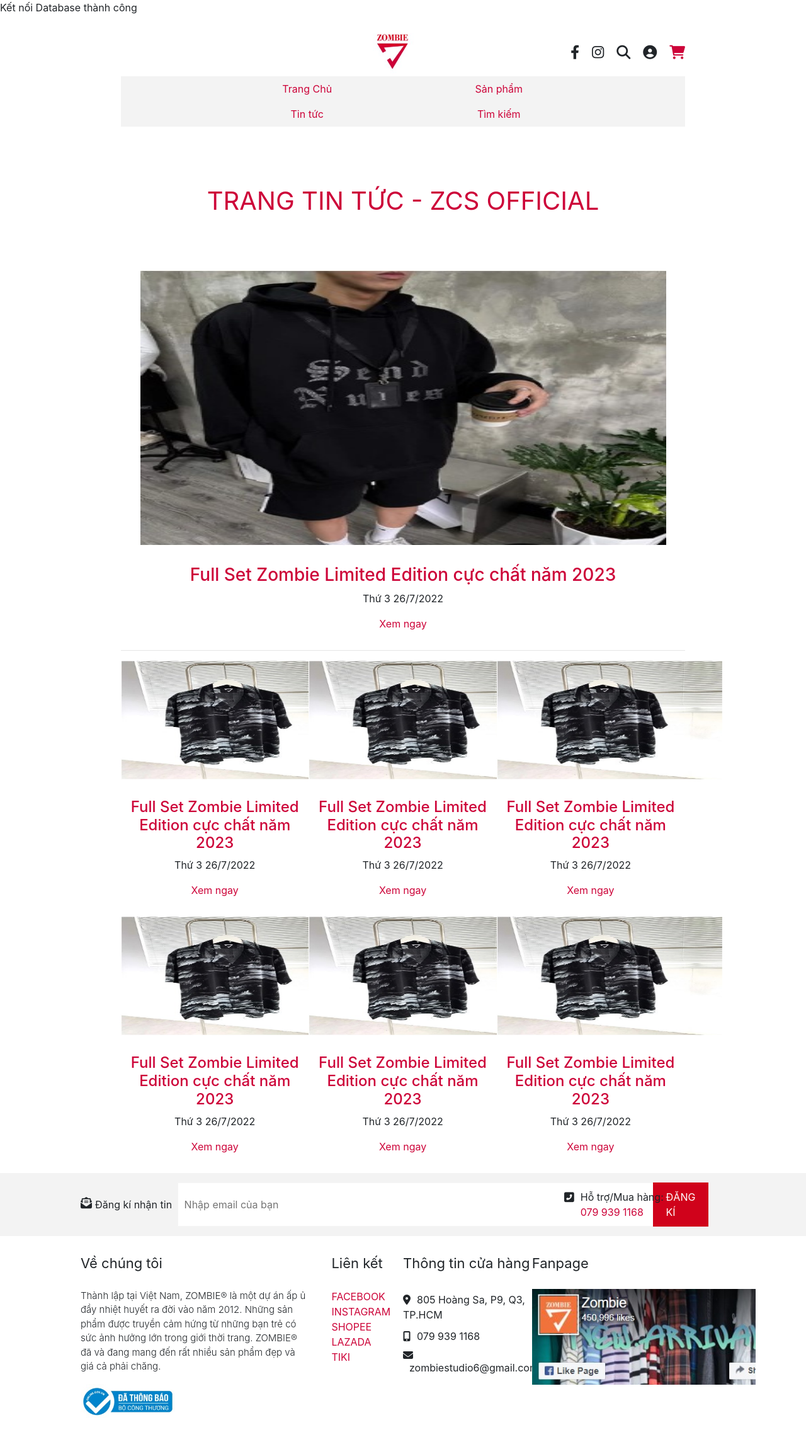
After one commit to TrungThanhLa/Web-Zombie-Full-Stack, a PHP site: page /News_Frontend.php in a window 1280 px wide. The commit adds this page. Shown: the whole page at 63% size. Run offline with PHP 8.4, Linux system fonts and the light colour scheme; data comes from the database, SQL or seed files in the repository; some libraries are stand-ins or nearby versions.

Commit message:
commit 1/2/2023

```diff
--- /dev/null
+++ b/frontend/News_Frontend.php
@@ -0,0 +1,206 @@
+<?php
+require_once '../backend/connection.php';
+
+$sql_select_all = "SELECT * FROM news ORDER BY created_at DESC";
+$result_all = mysqli_query($connection, $sql_select_all);
+$news = mysqli_fetch_all($result_all, MYSQLI_ASSOC);
+//echo '<pre>';
+//print_r($news);
+//echo '</pre>';
+?>
+<!-- Homepage.php -->
+<!DOCTYPE html>
+<html>
+<head>
+    <meta charset="utf-8">
+    <meta name="viewport" content="width=device-width, initial-scale=1">
+    <title>Trang tin tức - ZCS OFFICIAL</title>
+    <link rel="stylesheet" href="https://cdnjs.cloudflare.com/ajax/libs/font-awesome/6.2.1/css/all.min.css" integrity="sha512-MV7K8+y+gLIBoVD59lQIYicR65iaqukzvf/nwasF0nqhPay5w/9lJmVM2hMDcnK1OnMGCdVK+iQrJ7lzPJQd1w==" crossorigin="anonymous" referrerpolicy="no-referrer" />
+    <link rel="stylesheet" href="https://cdn.jsdelivr.net/npm/bootstrap@4.0.0/dist/css/bootstrap.min.css" integrity="sha384-Gn5384xqQ1aoWXA+058RXPxPg6fy4IWvTNh0E263XmFcJlSAwiGgFAW/dAiS6JXm" crossorigin="anonymous">
+    <script src="https://code.jquery.com/jquery-3.2.1.slim.min.js" integrity="sha384-KJ3o2DKtIkvYIK3UENzmM7KCkRr/rE9/Qpg6aAZGJwFDMVNA/GpGFF93hXpG5KkN" crossorigin="anonymous"></script>
+    <script src="https://cdn.jsdelivr.net/npm/popper.js@1.12.9/dist/umd/popper.min.js" integrity="sha384-ApNbgh9B+Y1QKtv3Rn7W3mgPxhU9K/ScQsAP7hUibX39j7fakFPskvXusvfa0b4Q" crossorigin="anonymous"></script>
+    <script src="https://cdn.jsdelivr.net/npm/bootstrap@4.0.0/dist/js/bootstrap.min.js" integrity="sha384-JZR6Spejh4U02d8jOt6vLEHfe/JQGiRRSQQxSfFWpi1MquVdAyjUar5+76PVCmYl" crossorigin="anonymous"></script>
+    <link rel="stylesheet" type="text/css" href="css/style7.css">
+</head>
+<body>
+<div class="container-fluid">
+    <div class="ContainerHeader">
+        <!-- HEADER -->
+        <div class="Header">
+            <div class="row">
+                <div class="Logo">
+                    <img src="img/Logo Zombie.jpg" class="LogoImg">
+                </div>
+                <div class="IconAnchor">
+                    <i class="fab fa-facebook-f iconawesome"></i>
+                    <i class="fab fa-instagram iconawesome"></i>
+                    <i class="fas fa-search iconawesome"></i>
+                    <i class="fas fa-user-circle iconawesome"></i>
+                    <a href="Cart.php"><i class="fas fa-shopping-cart iconawesome"></i></a>
+                </div>
+            </div>
+            <div class="MenuHeader">
+                <ul class="ulMenu">
+                    <li class="liMenu"><a href="Homepage.php" class="anchorList">Trang Chủ</a></li>
+                    <li class="liMenu"><a href="Products_Frontend.php" class="anchorList">Sản phẩm</a>
+                        <ul class="subMenu">
+                            <li class="liSubMenu"><a href="Products_Frontend.php" class="anchorSubMenu">Tất cả sản phẩm - All Products</a></li>
+                            <li class="liSubMenu"><a href="" class="anchorSubMenu">Áo - Shirts</a></li>
+                            <li class="liSubMenu"><a href="#" class="anchorSubMenu">Quần - Pants</a></li>
+                        </ul>
+                    </li>
+                    <li class="liMenu"><a href="News_Frontend.php" class="anchorList">Tin tức</a></li>
+                    <li class="liMenu"><a href="#" class="anchorList">Tìm kiếm</a></li>
+                </ul>
+            </div>
+        </div>
+    </div>
+    <!-- /HEADER -->
+
+    <!-- MAIN CONTENT -->
+    <div class="MainContent">
+        <a href="#" ><h2>TRANG TIN TỨC - ZCS OFFICIAL</h2></a>
+        <div class="Content">
+            <div class="Top_News">
+                <div class="img_top_news">
+                <a href="#"><img src="img/Product1.jpg" style="width: 835px;" height="437px" class="img_top"></a>
+                </div>
+                <div class="desNews">
+                <a href="#"><h3 class="h3_top_news">Full Set Zombie Limited Edition cực chất năm 2023</h3></a>
+                <p class="p_top_news">Thứ 3 26/7/2022</p>
+                <a href="#" class="anchor_top_news">Xem ngay</a>
+                </div>
+            </div>
+            <hr style="color: #EEEEEE">
+            <div class="News_List">
+                <div class="row">
+                    <div class="New_Post">
+                        <div class="img_top_news">
+                            <a href="#"><img src="img/Product2.jpg" style="width: 360px;" height="188px" class="img_top"></a>
+                        </div>
+                        <div class="desNews">
+                            <a href="#"><h4 class="h4_news">Full Set Zombie Limited Edition cực chất năm 2023</h4></a>
+                            <p class="p_news">Thứ 3 26/7/2022</p>
+                            <a href="#" class="anchor_top_news">Xem ngay</a>
+                        </div>
+                    </div>
+                    <div class="New_Post">
+                        <div class="img_top_news">
+                            <a href="#"><img src="img/Product2.jpg" style="width: 360px;" height="188px" class="img_top"></a>
+                        </div>
+                        <div class="desNews">
+                            <a href="#"><h4 class="h4_news">Full Set Zombie Limited Edition cực chất năm 2023</h4></a>
+                            <p class="p_news">Thứ 3 26/7/2022</p>
+                            <a href="#" class="anchor_top_news">Xem ngay</a>
+                        </div>
+                    </div>
+                    <div class="New_Post">
+                        <div class="img_top_news">
+                            <a href="#"><img src="img/Product2.jpg" style="width: 360px;" height="188px" class="img_top"></a>
+                        </div>
+                        <div class="desNews">
+                            <a href="#"><h4 class="h4_news">Full Set Zombie Limited Edition cực chất năm 2023</h4></a>
+                            <p class="p_news">Thứ 3 26/7/2022</p>
+                            <a href="#" class="anchor_top_news">Xem ngay</a>
+                        </div>
+                    </div>
+                </div>
+                <div class="row">
+                    <div class="New_Post">
+                        <div class="img_top_news">
+                            <a href="#"><img src="img/Product2.jpg" style="width: 360px;" height="188px" class="img_top"></a>
+                        </div>
+                        <div class="desNews">
+                            <a href="#"><h4 class="h4_news">Full Set Zombie Limited Edition cực chất năm 2023</h4></a>
+                            <p class="p_news">Thứ 3 26/7/2022</p>
+                            <a href="#" class="anchor_top_news">Xem ngay</a>
+                        </div>
+                    </div>
+                    <div class="New_Post">
+                        <div class="img_top_news">
+                            <a href="#"><img src="img/Product2.jpg" style="width: 360px;" height="188px" class="img_top"></a>
+                        </div>
+                        <div class="desNews">
+                            <a href="#"><h4 class="h4_news">Full Set Zombie Limited Edition cực chất năm 2023</h4></a>
+                            <p class="p_news">Thứ 3 26/7/2022</p>
+                            <a href="#" class="anchor_top_news">Xem ngay</a>
+                        </div>
+                    </div>
+                    <div class="New_Post">
+                        <div class="img_top_news">
+                            <a href="#"><img src="img/Product2.jpg" style="width: 360px;" height="188px" class="img_top"></a>
+                        </div>
+                        <div class="desNews">
+                            <a href="#"><h4 class="h4_news">Full Set Zombie Limited Edition cực chất năm 2023</h4></a>
+                            <p class="p_news">Thứ 3 26/7/2022</p>
+                            <a href="#" class="anchor_top_news">Xem ngay</a>
+                        </div>
+                    </div>
+                </div>
+            </div>
+        </div>
+
+            <div class="SupportBackground">
+                <div class="Support">
+                    <div class="row">
+                        <div class="Signup">
+                            <i class="fas fa-envelope-open-text"></i>
+                            <span class="SupportandBuy">Đăng kí nhận tin</span>
+                        </div>
+                        <div class="emailInput">
+                            <input type="email" name="email" placeholder="Nhập email của bạn">
+                            <a href="#" class="BoxSignUp">ĐĂNG KÍ</a>
+                        </div>
+                        <div class="telephone">
+                            <i class="fas fa-phone-square-alt"></i>
+                            <span class="SupportandBuy"> Hỗ trợ/Mua hàng:<a href="#">           079 939 1168</a></span>
+                        </div>
+                    </div>
+                </div>
+            </div>
+    </div>
+    <!-- /MAIN CONTENT -->
+
+    <!-- FOOTER -->
+    <div class="Footer">
+        <div class="row">
+            <div class="AboutUs">
+                <h3 class="FooterInformation">Về chúng tôi</h3>
+                <p class="Description">Thành lập tại Việt Nam, ZOMBIE® là một dự án ấp ủ đầy nhiệt huyết ra đời vào năm 2012. Những sản phẩm được truyền cảm hứng từ những bạn trẻ có sức ảnh hưởng lớn trong giới thời trang. ZOMBIE® đã và đang mang đến rất nhiều sản phẩm đẹp và giá cả phải chăng.</p>
+                <img src="img/GOV.jpg" class="gov">
+            </div>
+            <div class="Link">
+                <h3 class="FooterInformation">Liên kết</h3>
+                <ul class="ulFooter">
+                    <li class="lilink"><a href="#">FACEBOOK</a></li>
+                    <li class="lilink"><a href="#">INSTAGRAM</a></li>
+                    <li class="lilink"><a href="#">SHOPEE</a></li>
+                    <li class="lilink"><a href="#">LAZADA</a></li>
+                    <li class="lilink"><a href="#">TIKI</a></li>
+                </ul>
+            </div>
+            <div class="ShopInfo">
+                <h3 class="FooterInformation">Thông tin cửa hàng</h3>
+                <div class="ShopLocationInfo">
+                    <i class="fas fa-map-marker-alt"></i><span class="ShopInfoLocation">805 Hoàng Sa, P9, Q3, TP.HCM</span>
+                    <br>
+                </div>
+                <div class="ShopLocationInfo">
+                    <i class="fas fa-mobile-alt"></i><span class="ShopInfoLocation">079 939 1168</span>
+                    <br>
+                </div>
+                <div class="ShopLocationInfo">
+                    <i class="fas fa-envelope"></i><span class="ShopInfoLocation">zombiestudio6@gmail.com</span>
+                </div>
+            </div>
+            <div class="Fanpage">
+                <h3 class="FooterInformation">Fanpage</h3>
+
+                <a href="https://www.facebook.com/thanhs.lider.5/"><img src="img/Fanpage.jpg" class="FanpageShop"></a>
+            </div>
+        </div>
+    </div>
+    <!-- /FOOTER -->
+</div>
+</body>
+</html>
--- a/frontend/Products.php
+++ b/frontend/Products_Frontend.php
@@ -34,8 +34,8 @@
             </div>
             <div class="MenuHeader">
                 <ul class="ulMenu">
-                    <li class="liMenu"><a href="#" class="anchorList">Trang Chủ</a></li>
-                    <li class="liMenu"><a href="#" class="anchorList">Sản phẩm</a></li>
+                    <li class="liMenu"><a href="Homepage.php" class="anchorList">Trang Chủ</a></li>
+                    <li class="liMenu"><a href="Products_Frontend.php" class="anchorList">Sản phẩm</a></li>
                     <li class="liMenu"><a href="#" class="anchorList">Tìm kiếm</a></li>
                 </ul>
             </div>
@@ -48,7 +48,7 @@
     <div class="MainContent">
         <div class="bar">
             <div class="BarBackground">
-                <span class="BarItems"><a href="Homepage.php">Trang chủ</a> / <a href="#">Danh mục</a> / <a href="Products.php">Tất cả sản phẩm</a></span>
+                <span class="BarItems"><a href="Homepage.php">Trang chủ</a> / <a href="#">Danh mục</a> / <a href="Products_Frontend.php">Tất cả sản phẩm</a></span>
             </div>
         </div>
         <div class="AllProducts">
--- /dev/null
+++ b/frontend/css/style7.css
@@ -0,0 +1,283 @@
+/*style7.css*/
+.container-fluid {
+    width: 100%;
+    padding-right: 0px;
+    padding-left: 0px;
+    margin-right: 0px;
+    margin-left: 0px;
+}
+
+.row {
+    display: ;
+    display: none;
+    display: flex;;
+    flex-wrap: unset;
+    margin-right: 0px;
+    margin-left: 0px;
+}
+
+.ContainerHeader {
+    width: 70%;
+    margin: 0 auto;
+}
+
+.Header {
+    padding-top: 20px;
+}
+
+.Logo {
+    width: 100%;
+}
+
+img.LogoImg {
+    width: 100px;
+    margin-left: 55%;
+}
+
+.IconAnchor {
+    align-self: center;
+    display: flex;
+}
+
+.iconawesome {
+    padding-left: 20px;
+    font-size: 22px;
+}
+
+.MenuHeader {
+    background: #F3F3F3;
+}
+
+* {
+    margin: 0;
+    padding: 0;
+    list-style-type: none;
+}
+
+li.liMenu {
+    display: inline-table;
+    width: 300px;
+    /*    height: 40px;*/
+    line-height: 40px;
+    position: relative;
+}
+
+ul.ulMenu {
+    text-align: center;
+}
+
+a {
+    display: block;
+    color: #CD0439;
+}
+
+a:hover {
+    background: #F3F3F3;
+}
+
+ul.subMenu {
+    display: none;
+    position: absolute;
+    width: 100%;
+}
+
+a.anchorSubMenu {
+    color: white;
+}
+
+a.anchorSubMenu:hover {
+    color: #CF0038;
+    background: #F3F3F3;
+}
+
+li:hover ul.subMenu {
+    display: block;
+    background: #CF0038;
+    color: white;
+}
+
+a:hover {
+    color: #D40131;
+    text-decoration: unset;
+    transition: all 0.2s ease-in-out;
+}
+
+a.anchorList::before {
+    content: "";
+    position: absolute;
+    width: 100%;
+    height: 1px;
+    background: gray;
+    left: -100%;
+    bottom: 100%;
+    visibility: hidden;
+}
+
+a.anchorList:hover::before {
+    left: 0px;
+    transition: all 0.3s;
+    visibility: unset;
+}
+
+h2 {
+    text-align: center;
+    padding: 80px;
+    font-size: 40px;
+    font-weight: 400;
+    line-height: 1.1;
+}
+
+.ContainerContent {
+    width: 80%;
+    margin: 0 auto;
+}
+
+.Content {
+    width: 70%;
+    margin: 0 auto;
+}
+
+.Top_News {
+    text-align: center;
+}
+
+.New_Post {
+    width: 33.3%;
+    text-align: center;
+}
+
+.desNews {
+    margin: 30px 0;
+}
+
+h4.h4_news {
+    width: 90%;
+    margin-left: auto;
+    margin-right: auto;
+}
+
+
+.SupportBackground {
+    background: #F3F3F3;
+}
+
+.Support {
+    width: 80%;
+    margin: 0 auto;
+    padding: 15px 0px;
+}
+
+.Signup {
+    width: 15%;
+    display: flex;
+    align-self: center;
+}
+
+i.fas.fa-envelope-open-text {
+    font-size: 18px;
+}
+
+span.SupportandBuy {
+    padding-left: 5px;
+}
+
+.emailInput {
+    width: 60%;
+    display: flex;
+}
+
+button, input {
+    overflow: visible;
+    padding: 10px 0px;
+    padding-left: 10px;
+    padding-right: 500px;
+    border: 1px solid whitesmoke;
+}
+
+a.BoxSignUp {
+    border: 1px solid #D0021B;
+    padding: 10px 20px;
+    margin-left: -5px;
+    background: #D0021B;
+    font-size: 16px;
+    color: white;
+}
+
+.telephone {
+    width: 25%;
+    display: flex;
+    align-self: center;
+}
+
+i.fas.fa-phone-square-alt {
+    font-size: 18px;
+    padding-right: 5px;
+    padding-top: 3px;
+}
+
+.Footer {
+    width: 80%;
+    margin: 0 auto;
+    padding: 30px 0px;
+}
+
+.AboutUs {
+    width: 35%;
+}
+
+h3.FooterInformation {
+    font-size: 22px;
+    font-weight: 400;
+    padding-bottom: 20px;
+}
+
+p.Description {
+    font-size: 15px;
+    font-weight: 350;
+}
+
+img.gov {
+    width: 150px;
+}
+
+.Link {
+    width: 15%;
+    padding-left: 40px;
+}
+
+ul.ulFooter {
+    padding-left: 0px;
+}
+
+li.lilink {
+    display: flex;
+}
+
+.ShopInfo {
+    width: 20%;
+}
+
+span.ShopInfoLocation {
+    padding-left: 10px;
+}
+
+.ShopLocationInfo {
+    padding: 5px 0px;
+}
+
+.Fanpage {
+    width: 20%;
+}
+
+img.FanpageShop {
+    width: 355px;
+}
+
+img {
+    transition: all 0.2s ease-in-out;
+    overflow: hidden;
+}
+
+img:hover {
+    transform: scale(1.1);
+}
```
Also changed, not shown: Những thứ cần phải hoàn thành.txt (added, +10 -0 lines), frontend/Homepage.php (+4 -3 lines), backend/News/uploads/BXHQE1875.JPG1675252141.jpg (added), backend/News/uploads/Badass Son 800x800.jpg1675252113.jpg (added), backend/News/uploads/DPG.png1675252092.png (added), backend/News/uploads/FC THKT.jpg1675252126.jpg (added), backend/News/uploads/Flamer Poster.png1675252169.png (added), backend/News/uploads/Flexin Game Project 800x800.jpg1675252154.jpg (added), backend/News/uploads/Glitch Avatar.jpg1675252193.jpg (added), backend/News/uploads/Luôn kề bên 800x800.jpg1675252229.jpg (added), backend/News/uploads/Màn Đêm Project 800x800.png1675252210.png (added), backend/News/uploads/Youg Logo.png1675252241.png (added).
